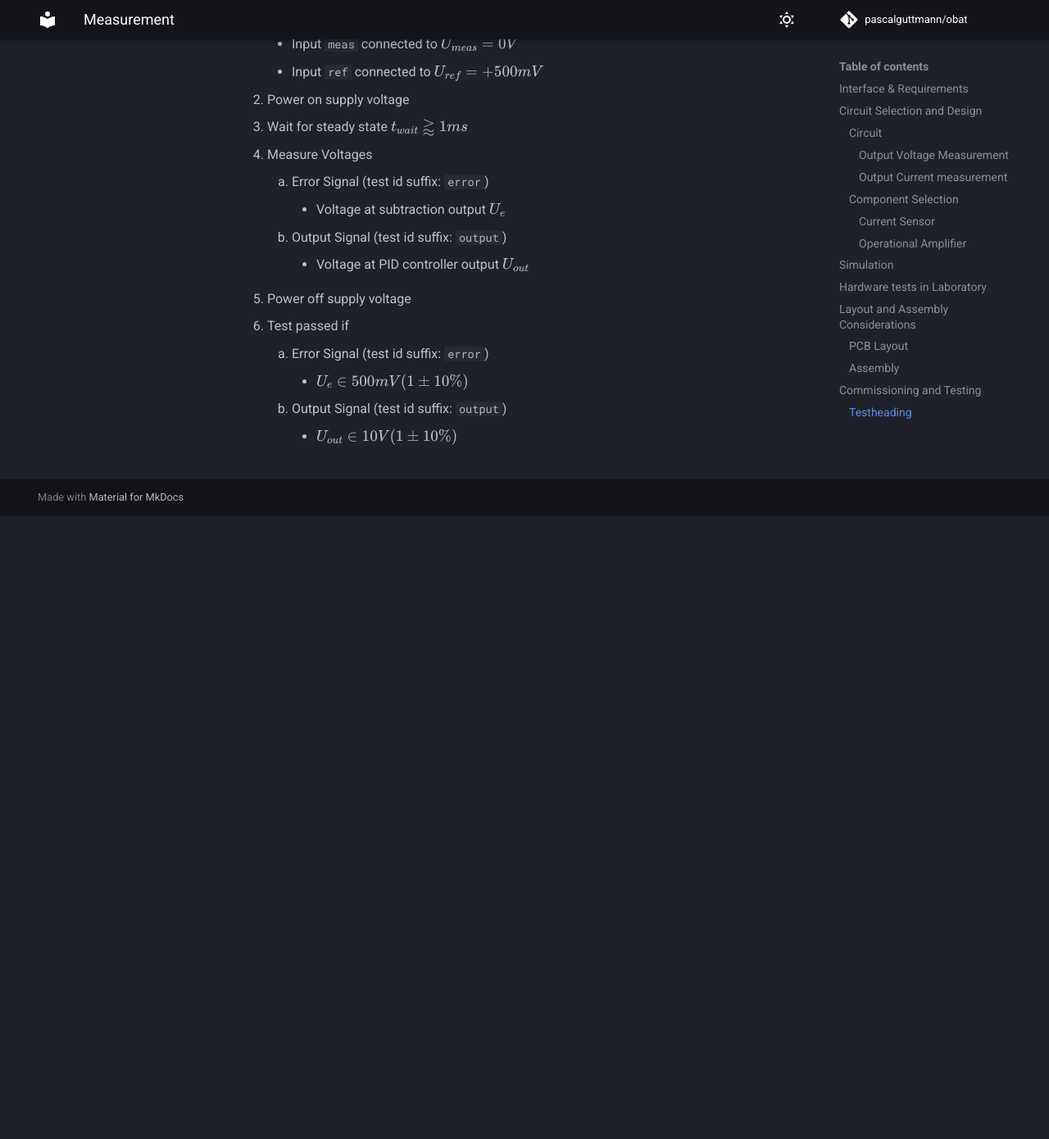
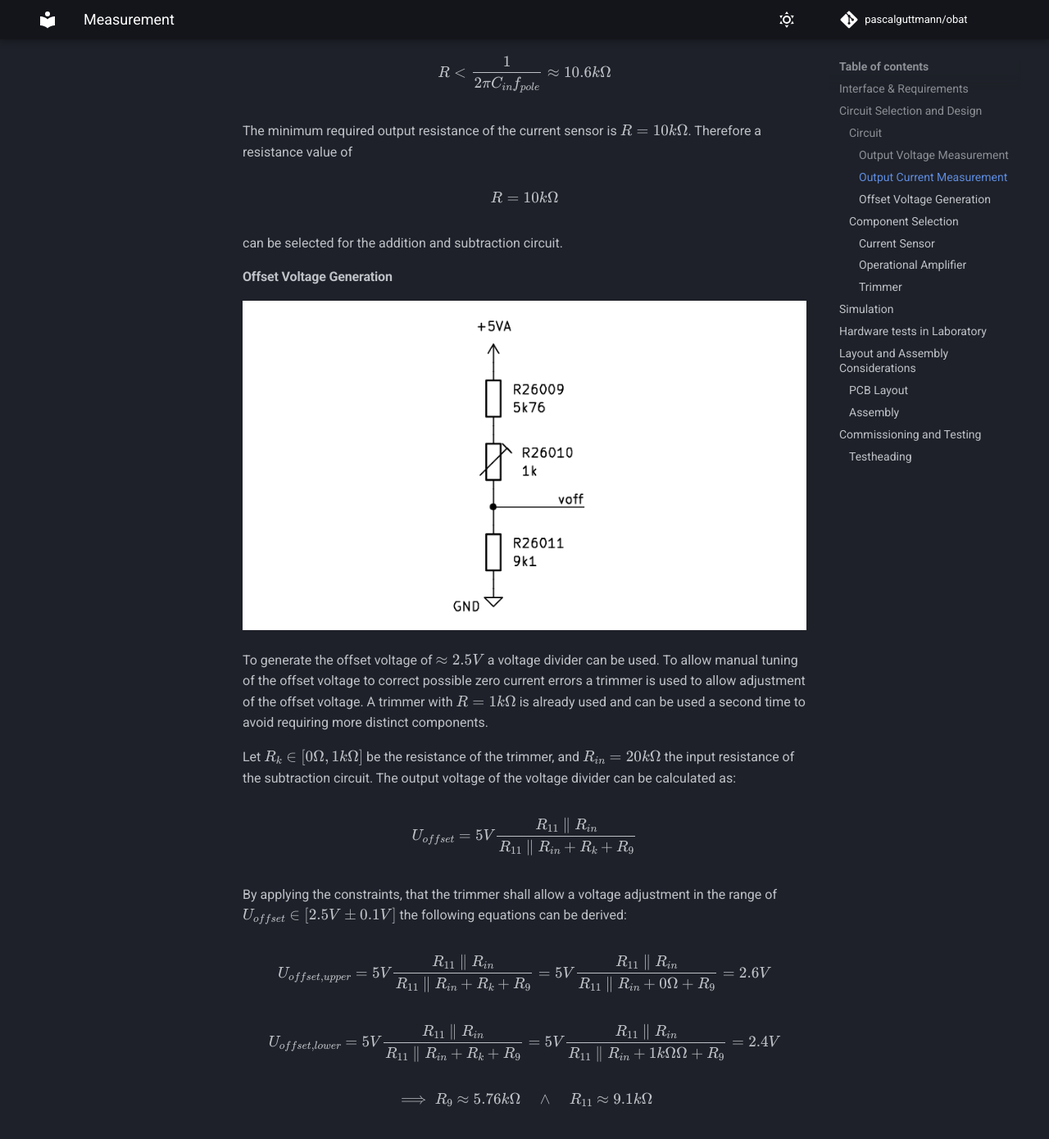
Before and after one commit to pascalguttmann/obat, an MkDocs documentation site: the page built from docs/design/pss/meas/meas.md, in a window 1280 px wide and 1400 px high, scrolled down 2893 px. Shown: the top 1390 px of the window at 82% size. Built offline with MkDocs 1.6.1 and Material for MkDocs 9.7.7, drawn with Linux system fonts in a browser that asks for light colours; comment, search, counter and statistics services are not loaded; before the commit the page ends 3523 px from its top, so only the background shows below that; some of the changed text lies outside the part shown.

Commit message:
add measurement detailed circuit description

```diff
--- a/docs/design/pss/meas/meas.md
+++ b/docs/design/pss/meas/meas.md
@@ -35,13 +35,91 @@ The output voltage is designed to be in the interval $[0V, 5V]$, therefore the
 output voltage can be directly used by a galvanic connection, as a scaling
 factor of $k = 1$ is required.
 
-#### Output Current measurement
+#### Output Current Measurement
 
 The output current is measured by using a magnetic current sensor in an
 integrated circuit. A shunt resistor can in theory also be used, but poses a
 higher resistance in the path of flow of the current. Therefore to reduce the
 power dissipation in the measurement sub circuit a magnetic current sensor is
 preferred.
+
+In order to get the correct voltage of $2.5V$ at zero current the current
+sensor provides a reference voltage output, which is equal to the voltage at
+zero current flow. To correct an offset, that might occur in comparison to the
+reference used by the other sub circuits the following circuit is implemented
+using addition and subtraction circuits with operational amplifiers. The
+deviation can be caused by tolerance of the current sensor or tolerance of the
+offset generation in the remaining powersupplysink.
+
+$$ U_{meas\_out\_u} = U_{out,sensor} - U_{zeroRef,sensor} + U_{offset} \quad
+\vert \quad U_{offset} = 2.5V $$
+
+![Difference Amplifier](./opamp_subtraction.png)
+
+A difference amplifier is used to compute $V_{offset} - V_{zeroRef,sensor}
+\approx 0V$, which should be as close to $0V$ as the deviation of the two
+references.
+
+![Summing Amplifier](./opamp_addition.png)
+
+The difference of the references is added to the sensor output $U_{out,sensor}$
+by the application of a non-inverting summing amplifier.
+
+The resistances used are chosen to be equal, which sets the weights of the
+inputs to one and therefore only performs subtraction and addition.
+The absolute value of the feedback resistance shall not be larger than the
+cutoff frequency formed by the pole of the input capacitance and the feedback
+resistance allows.
+
+For a desired pole frequency of $f_{pole} \gtrapprox 3MHz$, which is larger
+than the expected signal bandwidth of $f_{signal} = 1MHz$, and a parasitic
+capacitance at the input of $C_{in} \approx 5pF$ the maximum resistance is
+constrained by
+
+$$ R < \frac{1}{2 \pi C_{in} f_{pole}} \approx 10.6 k \Omega $$
+
+The minimum required output resistance of the current sensor is $R = 10 k
+\Omega$. Therefore a resistance value of
+
+$$ R = 10 k \Omega $$
+
+can be selected for the addition and subtraction circuit.
+
+#### Offset Voltage Generation
+
+![Voltage Divider](./voltage_divider.png)
+
+To generate the offset voltage of $\approx 2.5V$ a voltage divider can be used.
+To allow manual tuning of the offset voltage to correct possible zero current
+errors a trimmer is used to allow adjustment of the offset voltage.
+A trimmer with $R = 1 k \Omega$ is already used and can be used a second time
+to avoid requiring more distinct components.
+
+Let $R_k \in [0 \Omega, 1k \Omega]$ be the resistance of the trimmer, and
+$R_{in} = 20k \Omega$ the input resistance of the subtraction circuit. The
+output voltage of the voltage divider can be calculated as:
+
+$$ U_{offset}
+= 5V \frac{R_{11} \parallel R_{in}}{R_{11} \parallel R_{in} + R_k + R_9} $$
+
+By applying the constraints, that the trimmer shall allow a voltage adjustment
+in the range of $U_{offset} \in [2.5V \pm 0.1V]$ the following equations can be
+derived:
+
+$$ U_{offset,upper}
+= 5V \frac{R_{11} \parallel R_{in}}{R_{11} \parallel R_{in} + R_k + R_9}
+= 5V \frac{R_{11} \parallel R_{in}}{R_{11} \parallel R_{in} + 0 \Omega + R_9}
+= 2.6V
+$$
+
+$$ U_{offset,lower}
+= 5V \frac{R_{11} \parallel R_{in}}{R_{11} \parallel R_{in} + R_k + R_9}
+= 5V \frac{R_{11} \parallel R_{in}}{R_{11} \parallel R_{in} + 1k\Omega \Omega +
+R_9} = 2.4V
+$$
+
+$$ \implies R_{9} \approx 5.76 k \Omega \quad \land \quad R_{11} \approx 9.1 k
+\Omega $$
 
 ### Component Selection
 
@@ -82,6 +160,11 @@ The slew rate is higher, than the slew rate of the current sensor.
 - $I_{bias, in} \leq 1nA$ (To allow neglect of input current for high feedback resistance)
 - $I_{out} \geq 20mA$
 - Price sort on Mouser
+
+#### Trimmer
+
+The trimmer used in the `bias` sub circuit with $R=1k\Omega$ is reused to lower
+the amount of different components.
 
 ## Simulation
 
```
Also changed, not shown: docs/design/pss/meas/opamp_addition.png (added), docs/design/pss/meas/opamp_subtraction.png (added), docs/design/pss/meas/voltage_divider.png (added).
